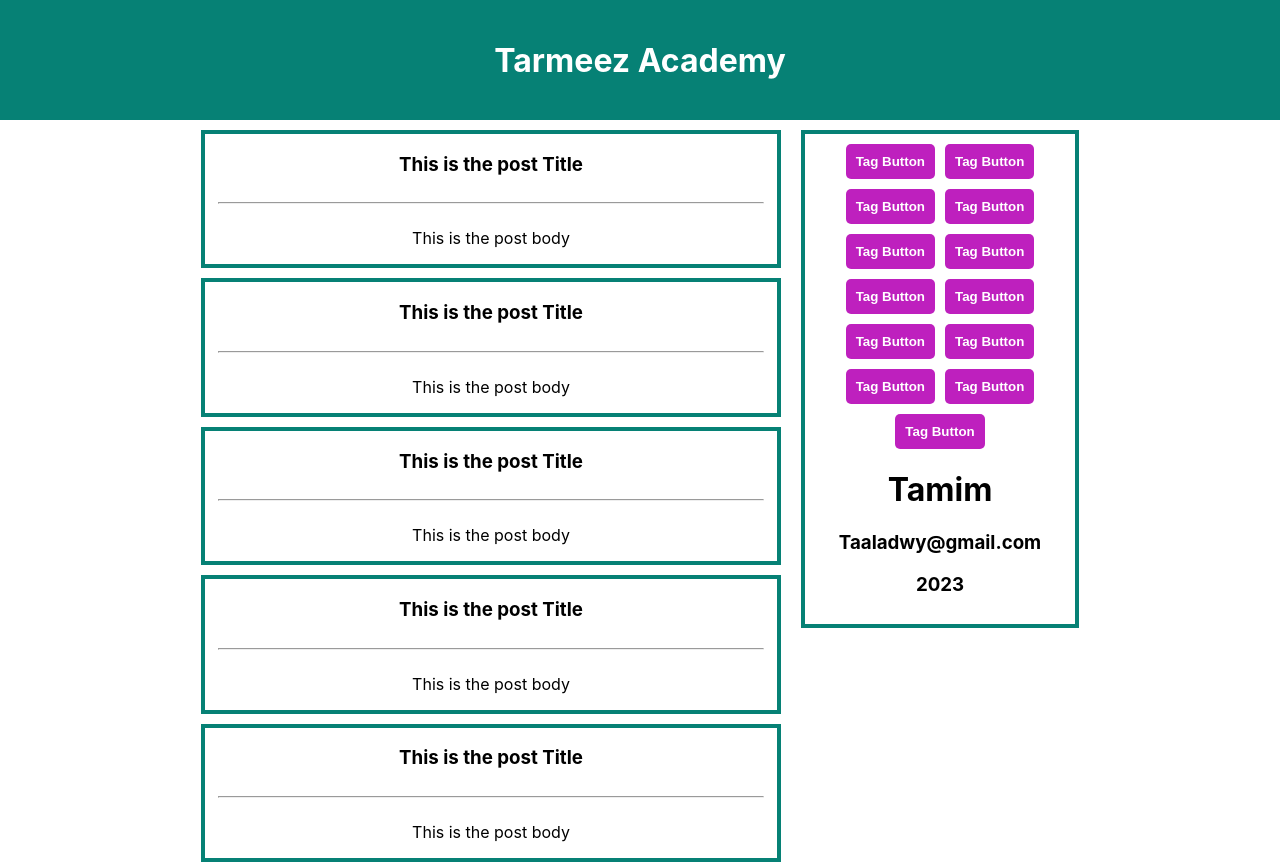
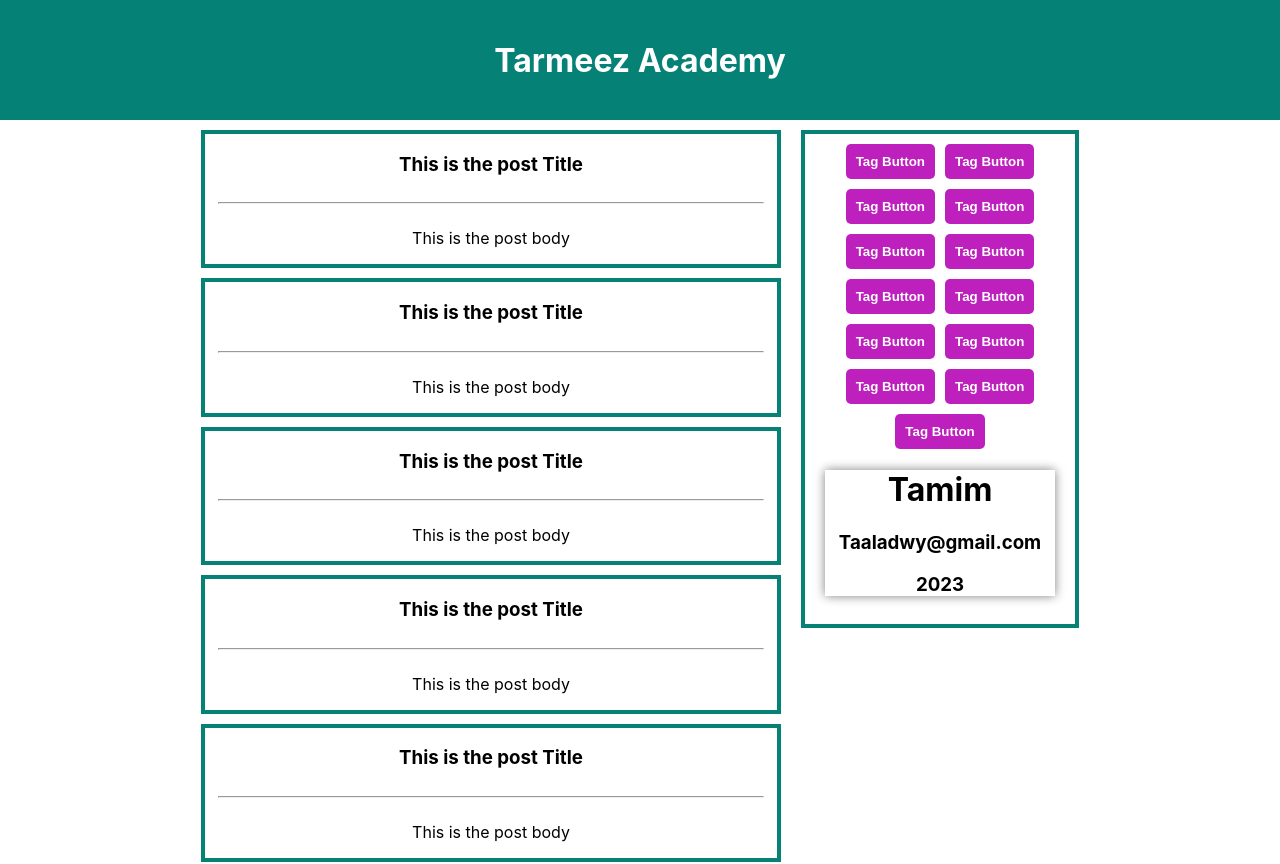
Before and after one commit to Isaladwy/react-revision, a React (Create React App) app: page / in a window 1280 px wide. Shown: the top 864 px of the page. Built offline with nearby package versions, Linux system fonts and the light colour scheme.

Commit message:
Add styling to Article component for improved visual presentation

```diff
--- a/src/components/Article.jsx
+++ b/src/components/Article.jsx
@@ -1,11 +1,11 @@
 function Article() {
   return (
-    <div>
+    <div style={{ boxShadow: '0px 0px 10px gray', margin: '10px' }}>
       <h1>Tamim</h1>
       <h3>Taaladwy@gmail.com</h3>
       <h3>2023</h3>
     </div>
-  )
+  );
 }
 
-export default Article
+export default Article;
```
